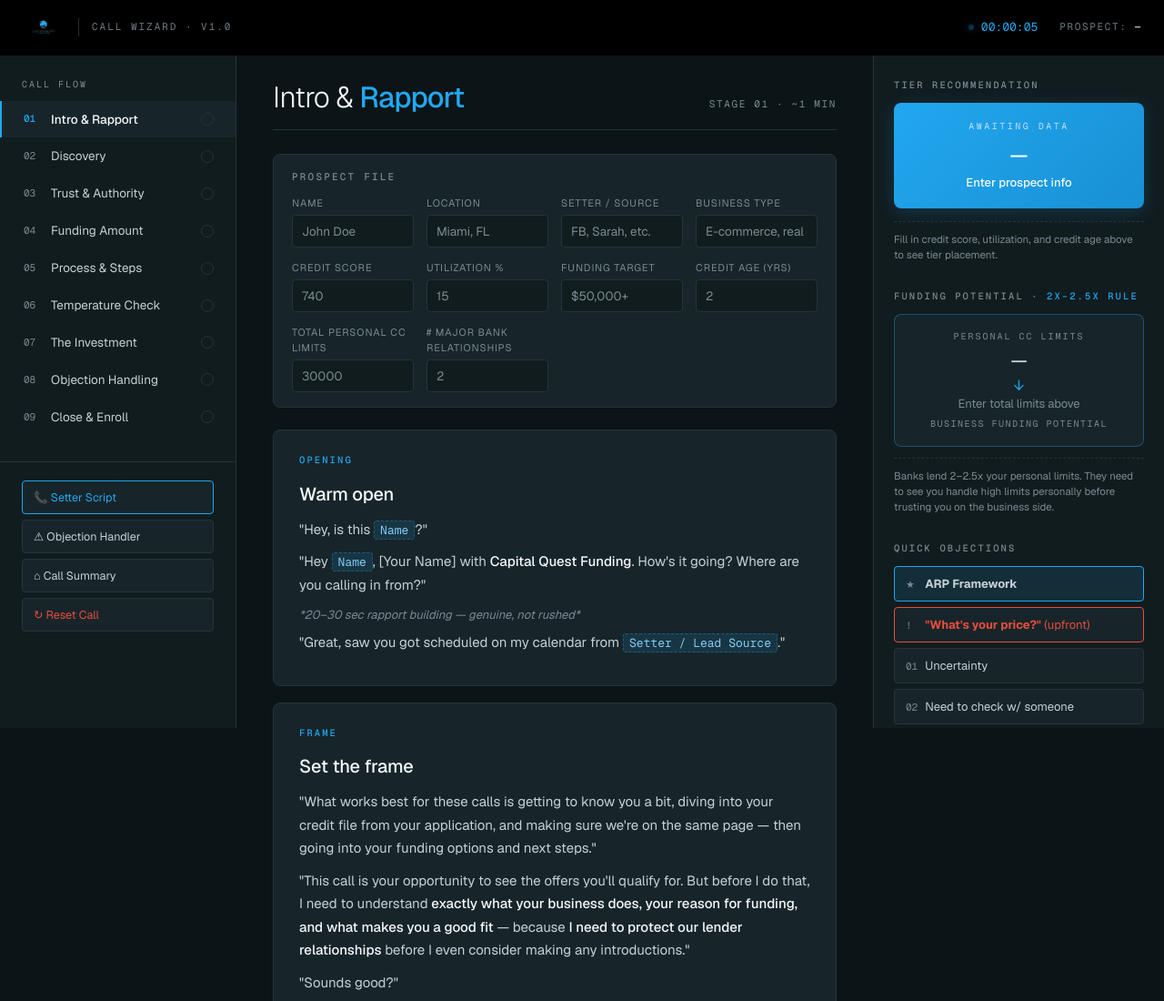
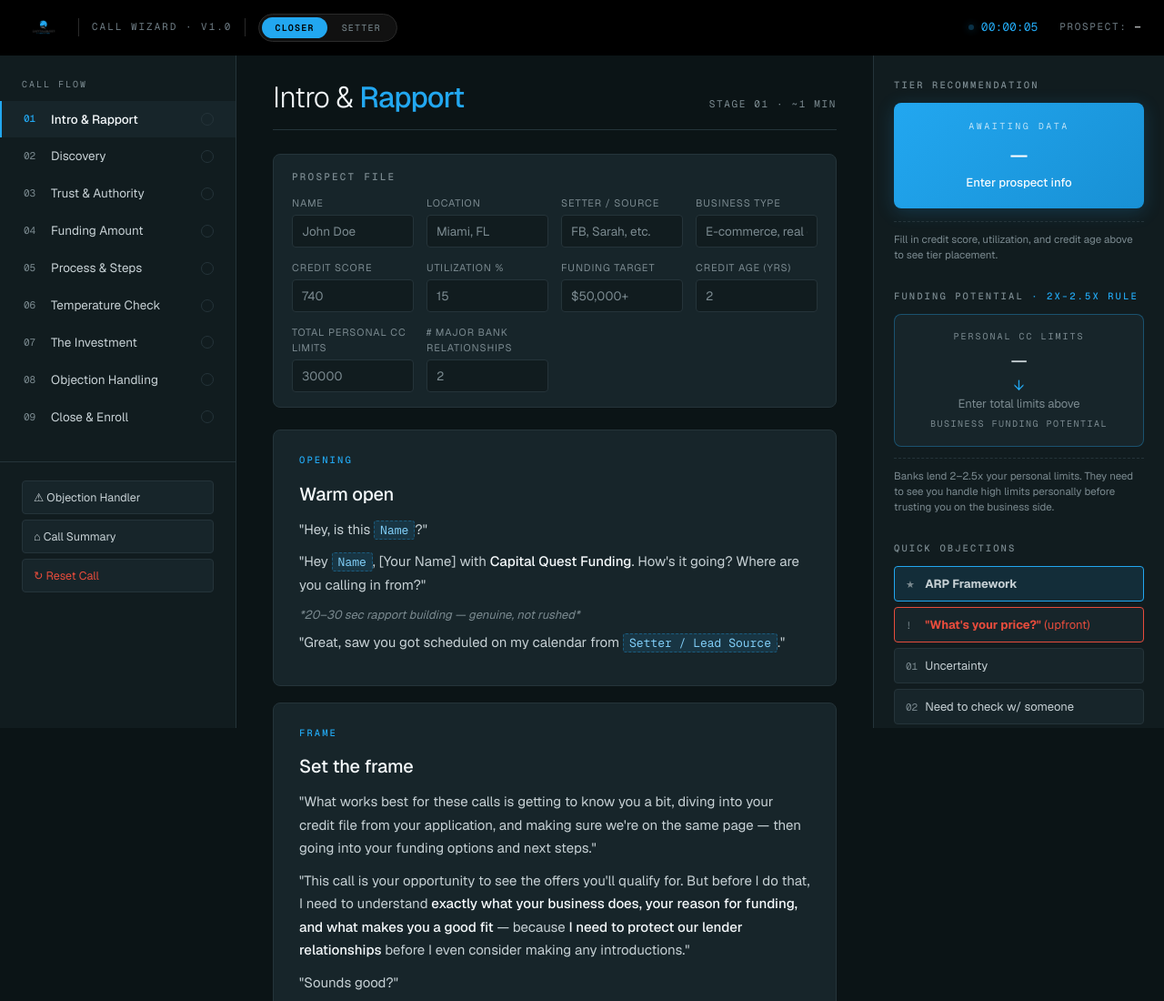
Before and after one commit to jnoubiaj/capitalquest-site, a website: page pages/call-wizard/index.html in a window 1280 px wide. Shown: the top 1100 px of the page at 91% size. Drawn offline with nearby package versions, Linux system fonts and the light colour scheme.

Commit message:
Replace setter modal with inline Closer/Setter mode toggle in header
Co-Authored-By: Claude Sonnet 4.6 <noreply@anthropic.com>

```diff
--- a/pages/call-wizard/index.html
+++ b/pages/call-wizard/index.html
@@ -60,6 +60,9 @@ input,select,textarea{font-family:inherit;font-size:14px;color:inherit}
   color:var(--gray-logo);text-transform:uppercase;
 }
 .topbar-right{display:flex;align-items:center;gap:24px}
+.mode-toggle{display:flex;align-items:center;background:#111;border:1px solid #2A2A2A;border-radius:20px;padding:3px;gap:2px}
+.mode-btn{font-family:'Geist Mono',monospace;font-size:10px;letter-spacing:.12em;text-transform:uppercase;padding:5px 14px;border-radius:16px;border:none;cursor:pointer;transition:background .2s,color .2s;background:transparent;color:var(--muted)}
+.mode-btn.active{background:var(--brand);color:#000;font-weight:600}
 .timer{
   font-family:'Geist Mono',monospace;font-size:13px;
   color:var(--brand);
@@ -511,6 +514,11 @@ input,select,textarea{font-family:inherit;font-size:14px;color:inherit}
     <img class="logo" src="../../Brand_assets/CapitalQuest Consulting-R-02.png" alt="CapitalQuest Consulting">
     <span class="divider"></span>
     <span class="tool">Call Wizard · v1.0</span>
+    <span class="divider"></span>
+    <div class="mode-toggle">
+      <button class="mode-btn active" id="modeCloser" onclick="setMode('closer')">Closer</button>
+      <button class="mode-btn" id="modeSetter" onclick="setMode('setter')">Setter</button>
+    </div>
   </div>
   <div class="topbar-right">
     <div class="timer" id="timer">00:00:00</div>
@@ -526,7 +534,6 @@ input,select,textarea{font-family:inherit;font-size:14px;color:inherit}
     <ul class="nav-list" id="navList"></ul>
 
     <div class="nav-utility">
-      <button class="util-btn" onclick="openModal('setter')" style="border-color:var(--brand);color:var(--brand)">📞 Setter Script</button>
       <button class="util-btn" onclick="openModal('objections')">⚠ Objection Handler</button>
       <button class="util-btn" onclick="openModal('summary')">⌂ Call Summary</button>
       <button class="util-btn danger" onclick="resetCall()">↻ Reset Call</button>
@@ -652,6 +659,15 @@ input,select,textarea{font-family:inherit;font-size:14px;color:inherit}
   </aside>
 </div>
 
+<!-- ============== SETTER VIEW ============== -->
+<div id="setterView" style="display:none;max-width:860px;margin:0 auto;padding:32px 24px;display:none">
+  <div style="margin-bottom:28px">
+    <h2 style="font-size:22px;font-weight:600;color:var(--ink);letter-spacing:-.02em">Setter Script</h2>
+    <p style="color:var(--muted);font-size:13px;margin-top:4px">Use this flow to qualify prospects and book them onto a closer call.</p>
+  </div>
+  <div id="setterContent"></div>
+</div>
+
 <!-- ============== MODAL ============== -->
 <div class="modal-back" id="modalBack">
   <div class="modal">
@@ -1594,6 +1610,21 @@ function openModal(kind, category){
     body.innerHTML = renderSetterScript();
   }
   back.classList.add('open');
+}
+
+function setMode(mode){
+  const layout = document.querySelector('.layout');
+  const setterView = document.getElementById('setterView');
+  document.getElementById('modeCloser').classList.toggle('active', mode==='closer');
+  document.getElementById('modeSetter').classList.toggle('active', mode==='setter');
+  if(mode==='setter'){
+    layout.style.display = 'none';
+    setterView.style.display = 'block';
+    document.getElementById('setterContent').innerHTML = renderSetterScript();
+  } else {
+    layout.style.display = '';
+    setterView.style.display = 'none';
+  }
 }
 
 function renderSetterScript(){
```
